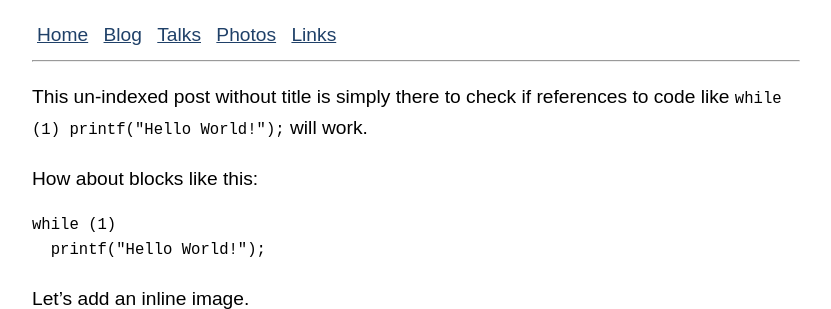
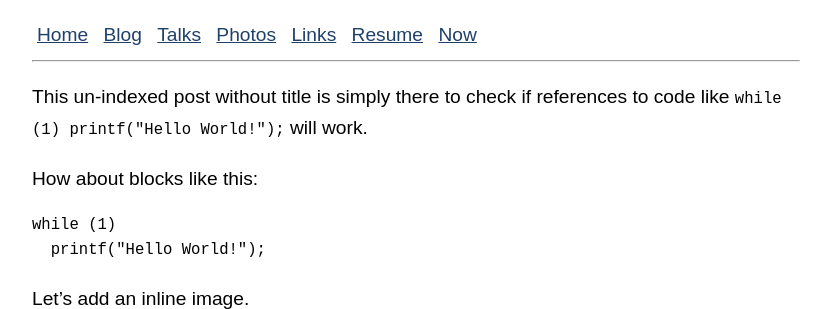
Before and after one commit to amitlan/website, a Jekyll site: the page built from writing/rest/code.md, in a window 1280 px wide, cut to the strip 0-309 px from the top of the page. Shown: the whole strip, without its empty margins (224-1055 px from the left). Built offline with Jekyll 4.4.1, drawn with Linux system fonts in a browser that asks for light colours.

Commit message:
Update writing.html
Resume, Now nav

```diff
--- a/_layouts/writing.html
+++ b/_layouts/writing.html
@@ -32,6 +32,8 @@
 	<a href="/talks">Talks</a>
 	<a href="/photolog">Photos</a>
 	<a href="/bookmarks">Links</a>
+	<a href="/files/resume.pdf">Resume</a>
+	<a href="/now">Now</a>
 </nav>
 <hr>
 <div id="text">
```
